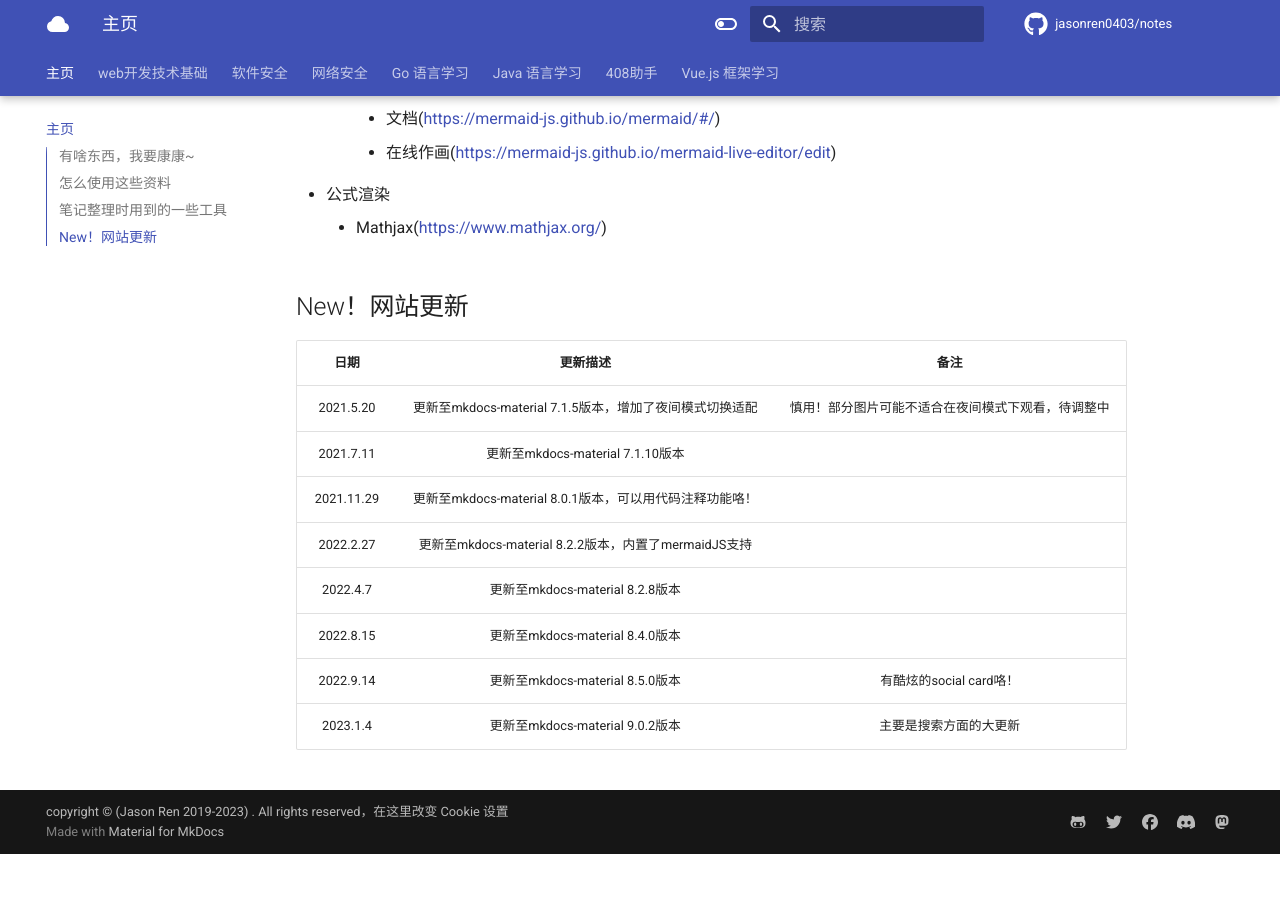
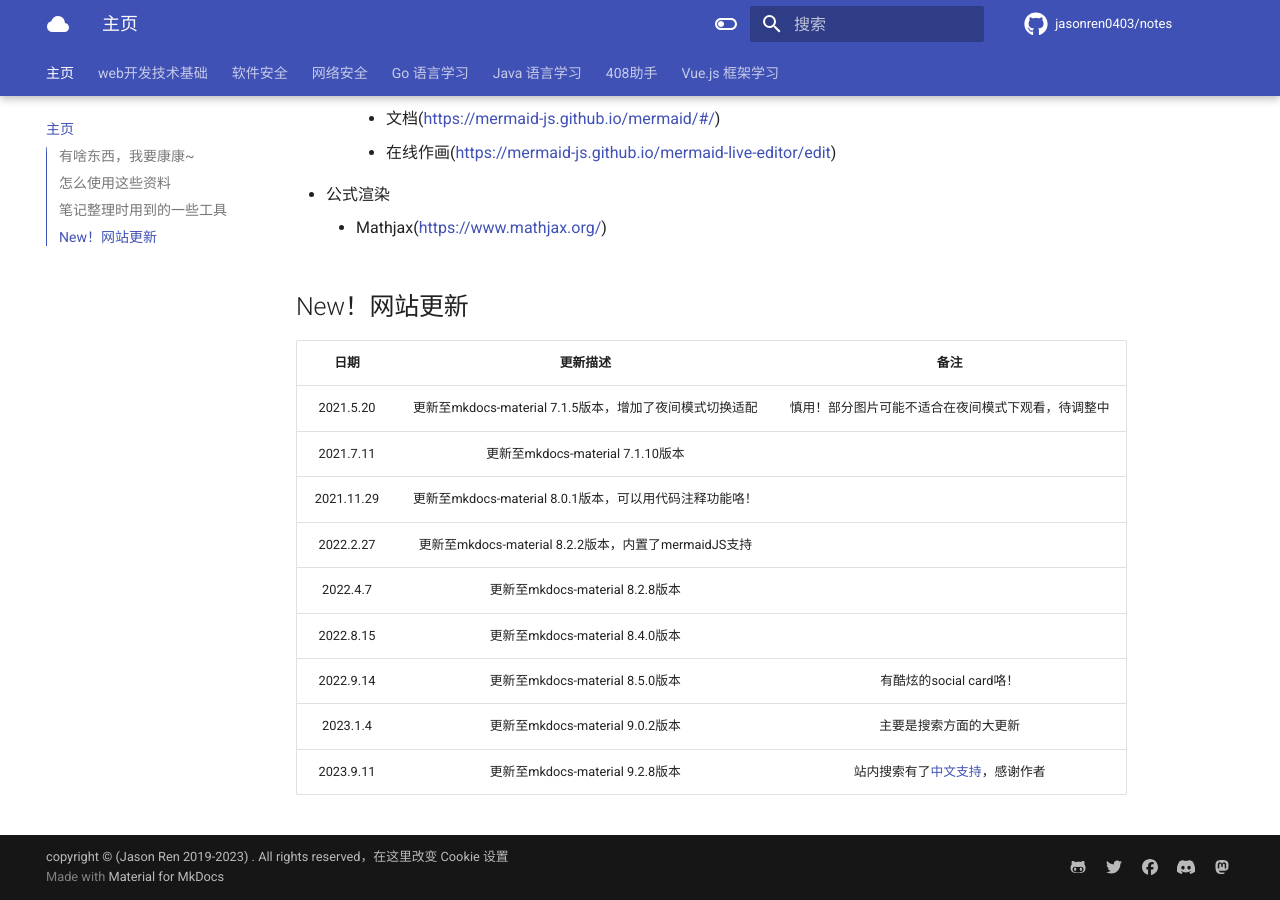
Before and after one commit to jasonren0403/notes, an MkDocs documentation site: the page built from notes_dev/index.md, in a window 1280 px wide and 900 px high, scrolled down 807 px. Built offline with MkDocs 1.6.1 and Material for MkDocs 9.7.7, drawn with Linux system fonts in a browser that asks for light colours; comment, search, counter and statistics services are not loaded; before the commit the page ends 1661 px from its top, so only the background shows below that.

Commit message:
update to mkdocs-material 9.2.8

```diff
--- a/mkdocs.yml
+++ b/mkdocs.yml
@@ -128,7 +128,7 @@ theme:
     - navigation.indexes
     - navigation.top
     - navigation.footer
-    - navigation.expand
+    - navigation.prune
     - navigation.tracking
     - navigation.instant
     - navigation.path  # insiders
@@ -182,13 +182,14 @@ extra:
       嗨，欢迎光临JasonRen的笔记小站！此站将使用 Cookie 优化您的体验。关于 Cookie 的具体约定，请访问我的<a href="https://www.jason0743.space/#/privacy" target="_blank">网站</a>。
 plugins:
   - search:
-      separator: '[\s\-,:!=\[\]()"/]+|(?!\b)(?=[A-Z][a-z])|\.(?!\d)|&[lg]t;'
+      separator: '[\s\u200b\-]'
   - glightbox
 #  - typeset  # insiders
 #  - meta  # insiders
   - social:
       cards: !ENV [CARDS, false]
-      cards_font: Noto Sans SC  # implicitly suggest font for social image sharing as Robot doesn't suggest Chinese font variants
+      cards_layout_options:
+        font_family: Noto Sans SC  # implicitly suggest font for social image sharing as Robot doesn't suggest Chinese font variants
   - tags:
       tags_file: tags.md
   - git-revision-date-localized:
--- a/notes_dev/index.md
+++ b/notes_dev/index.md
@@ -31,13 +31,14 @@ hide:
     * Mathjax(https://www.mathjax.org/)
 
 ## New！网站更新
-|日期|更新描述|备注|
-|:--:|:--:|:--:|
-|2021.5.20 { data-sort='1621440000' } |更新至mkdocs-material 7.1.5版本，增加了夜间模式切换适配|慎用！部分图片可能不适合在夜间模式下观看，待调整中|
-|2021.7.11 { data-sort='1625932800' } |更新至mkdocs-material 7.1.10版本||
-|2021.11.29 { data-sort='1638115200' } |更新至mkdocs-material 8.0.1版本，可以用代码注释功能咯！||
-|2022.2.27 { data-sort='1645891200' } |更新至mkdocs-material 8.2.2版本，内置了mermaidJS支持||
-|2022.4.7 { data-sort='1649260800' } |更新至mkdocs-material 8.2.8版本||
-|2022.8.15 { data-sort='1660492800' } |更新至mkdocs-material 8.4.0版本||
-|2022.9.14 { data-sort='1663084800' } |更新至mkdocs-material 8.5.0版本|有酷炫的social card咯！|
-|2023.1.4 { data-sort='1672761600' } |更新至mkdocs-material 9.0.2版本|主要是搜索方面的大更新|
+|                  日期                   |更新描述|            备注             |
+|:-------------------------------------:|:--:|:-------------------------:|
+| 2021.5.20 { data-sort='1621440000' }  |更新至mkdocs-material 7.1.5版本，增加了夜间模式切换适配| 慎用！部分图片可能不适合在夜间模式下观看，待调整中 |
+| 2021.7.11 { data-sort='1625932800' }  |更新至mkdocs-material 7.1.10版本|                           |
+| 2021.11.29 { data-sort='1638115200' } |更新至mkdocs-material 8.0.1版本，可以用代码注释功能咯！|                           |
+| 2022.2.27 { data-sort='1645891200' }  |更新至mkdocs-material 8.2.2版本，内置了mermaidJS支持|                           |
+|  2022.4.7 { data-sort='1649260800' }  |更新至mkdocs-material 8.2.8版本|                           |
+| 2022.8.15 { data-sort='1660492800' }  |更新至mkdocs-material 8.4.0版本|                           |
+| 2022.9.14 { data-sort='1663084800' }  |更新至mkdocs-material 8.5.0版本|     有酷炫的social card咯！     |
+|  2023.1.4 { data-sort='1672761600' }  |更新至mkdocs-material 9.0.2版本|        主要是搜索方面的大更新        |
+| 2023.9.11 { data-sort='1694435000' }  | 更新至mkdocs-material 9.2.8版本|    站内搜索有了[中文支持](https://squidfunk.github.io/mkdocs-material/setup/setting-up-site-search/#chinese-language-support)，感谢作者    |
```
Also changed, not shown: 1 other file.
